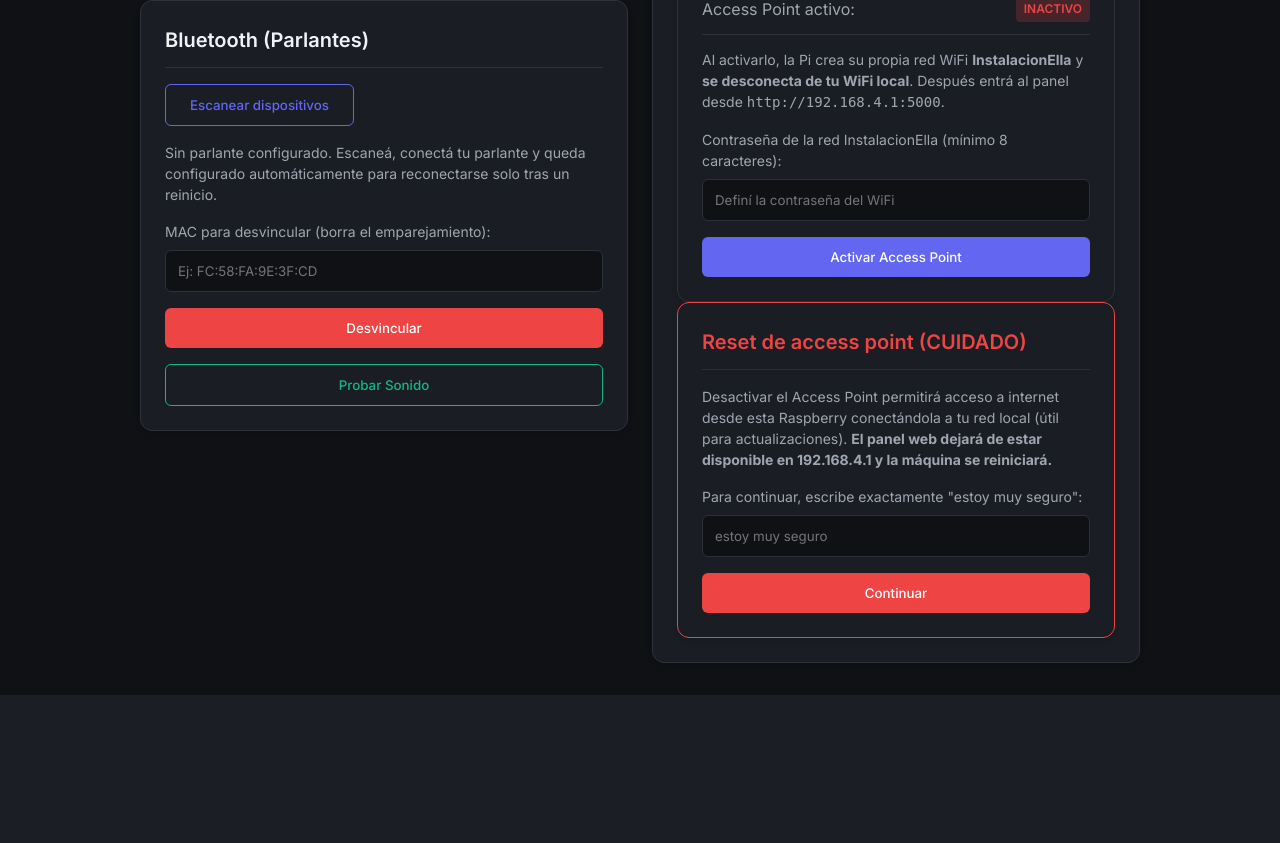
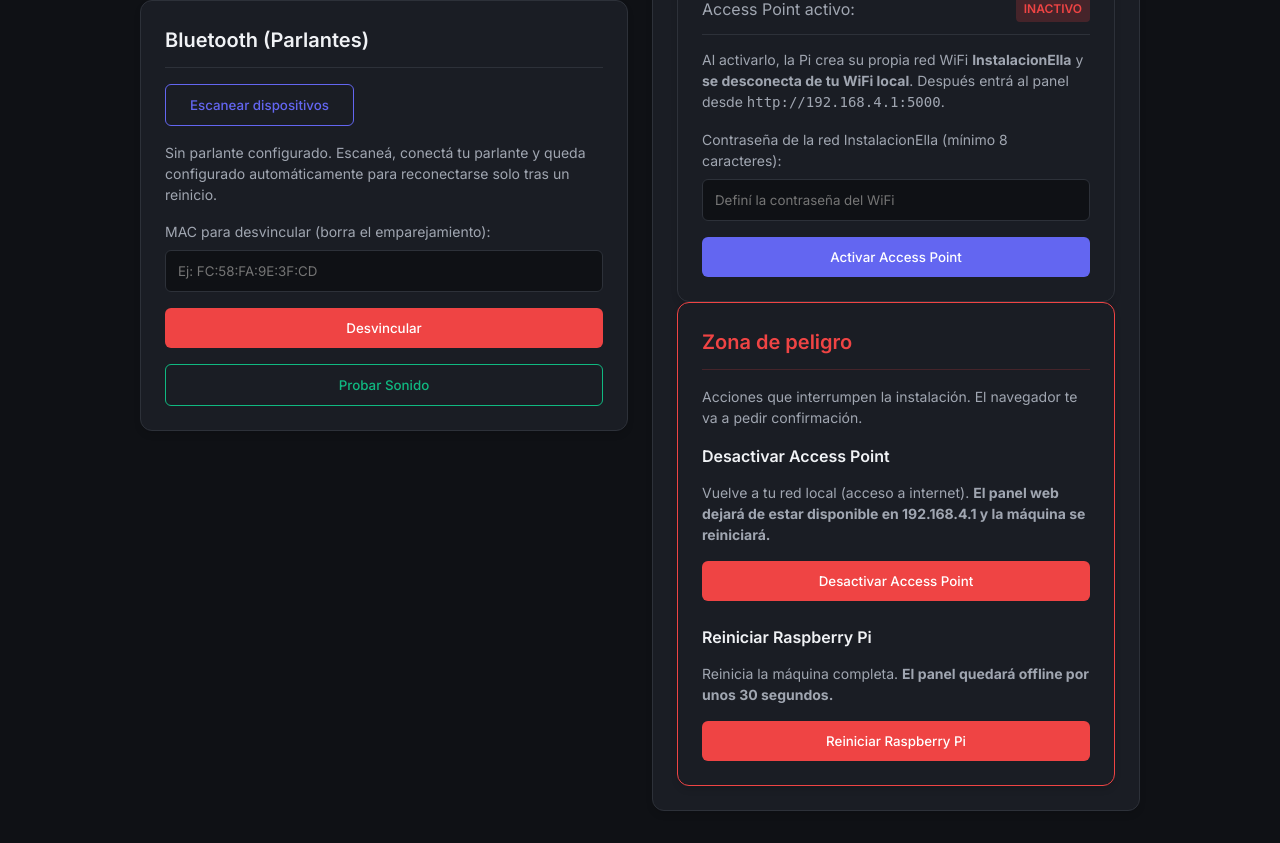
Before and after one commit to lux-metro/ella, a Flask app: template pi/panel/templates/index.html in a window 1280 px wide. Shown: the part 1041-1884 px from the top of the page. Before the commit the page ends 1736 px from the top, so only its background shows below. Run offline with Flask 3, Linux system fonts and the light colour scheme; the template is opened without the code that fills it, so the values that code supplies are empty.

Commit message:
panel: seccion 'Zona de peligro' con botones de Reiniciar Raspberry Pi y Desactivar Access Point, ambos con confirmacion por dialog (se unifica criterio)

```diff
--- a/pi/panel/app.py
+++ b/pi/panel/app.py
@@ -288,11 +288,6 @@ def activar_ap():
 @app.route('/config/revertir_wifi', methods=['POST'])
 @requiere_auth
 def revertir_wifi():
-    seguridad = request.form.get('seguridad', '')
-    if seguridad.strip() != "estoy muy seguro":
-        flash("Mecanismo de seguridad fallido. Debes escribir exactamente la frase solicitada.", "error")
-        return redirect(url_for('inicio'))
-
     if not os.path.exists(SCRIPT_REVERTIR_WIFI):
         flash("No se encontró el script revertir_wifi.sh.", "error")
         return redirect(url_for('inicio'))
@@ -303,6 +298,17 @@ def revertir_wifi():
         return "El Access Point se está desactivando y la máquina se reiniciará en unos segundos. Ya puedes cerrar esta ventana."
     except Exception as e:
         flash(f"Error ejecutando script: {e}", "error")
+        return redirect(url_for('inicio'))
+
+@app.route('/config/reboot', methods=['POST'])
+@requiere_auth
+def reiniciar_pi():
+    try:
+        # En background: el panel muere con el reboot, la respuesta sale antes.
+        subprocess.Popen("sleep 2 && sudo -n reboot", shell=True)
+        return "La Raspberry Pi se está reiniciando. El panel volverá en unos 30 segundos."
+    except Exception as e:
+        flash(f"Error al reiniciar: {e}", "error")
         return redirect(url_for('inicio'))
 
 
--- a/pi/panel/templates/index.html
+++ b/pi/panel/templates/index.html
@@ -520,22 +520,29 @@
                     </form>
                     {% else %}
                     <p style="font-size: 0.875rem; color: var(--success-color);">
-                        Ya estás en modo Access Point. Para volver a tu red local, usá "Reset de access point (CUIDADO)" de abajo.
+                        Ya estás en modo Access Point. Para volver a tu red local, usá la sección "Zona de peligro" de abajo.
                     </p>
                     {% endif %}
                 </div>
                 <div class="card" style="border-color: var(--error-color);">
-                    <h2 style="color: var(--error-color); border-bottom-color: rgba(239, 68, 68, 0.2);">Reset de access point (CUIDADO)</h2>
+                    <h2 style="color: var(--error-color); border-bottom-color: rgba(239, 68, 68, 0.2);">Zona de peligro</h2>
                     <p style="font-size: 0.875rem; color: var(--text-secondary); margin-bottom: 1rem;">
-                        Desactivar el Access Point permitirá acceso a internet desde esta Raspberry conectándola a tu red local (útil para actualizaciones).
-                        <strong>El panel web dejará de estar disponible en 192.168.4.1 y la máquina se reiniciará.</strong>
+                        Acciones que interrumpen la instalación. El navegador te va a pedir confirmación.
                     </p>
-                    <form method="POST" action="/config/revertir_wifi">
-                        <div class="form-group">
-                            <label>Para continuar, escribe exactamente "estoy muy seguro":</label>
-                            <input type="text" name="seguridad" pattern="^estoy muy seguro$" title="Debes escribir exactamente 'estoy muy seguro' en minúsculas" required placeholder="estoy muy seguro">
-                        </div>
-                        <button type="submit" class="btn-danger">Continuar</button>
+                    <h3 style="font-size:1rem; margin-bottom:0.5rem;">Desactivar Access Point</h3>
+                    <p style="font-size: 0.875rem; color: var(--text-secondary); margin-bottom: 1rem;">
+                        Vuelve a tu red local (acceso a internet). <strong>El panel web dejará de estar disponible
+                        en 192.168.4.1 y la máquina se reiniciará.</strong>
+                    </p>
+                    <form method="POST" action="/config/revertir_wifi" onsubmit="return confirm('¿Desactivar el Access Point y volver a tu red local? La máquina se reiniciará.');">
+                        <button type="submit" class="btn-danger">Desactivar Access Point</button>
+                    </form>
+                    <h3 style="font-size:1rem; margin:1.5rem 0 0.5rem;">Reiniciar Raspberry Pi</h3>
+                    <p style="font-size: 0.875rem; color: var(--text-secondary); margin-bottom: 1rem;">
+                        Reinicia la máquina completa. <strong>El panel quedará offline por unos 30 segundos.</strong>
+                    </p>
+                    <form method="POST" action="/config/reboot" onsubmit="return confirm('¿Reiniciar la Raspberry Pi? El panel quedará offline por unos 30 segundos.');">
+                        <button type="submit" class="btn-danger">Reiniciar Raspberry Pi</button>
                     </form>
                 </div>
             </div>
```
Also changed, not shown: docs/05-troubleshooting.md (+1 -1 lines), README.md, deploy/README.md.
